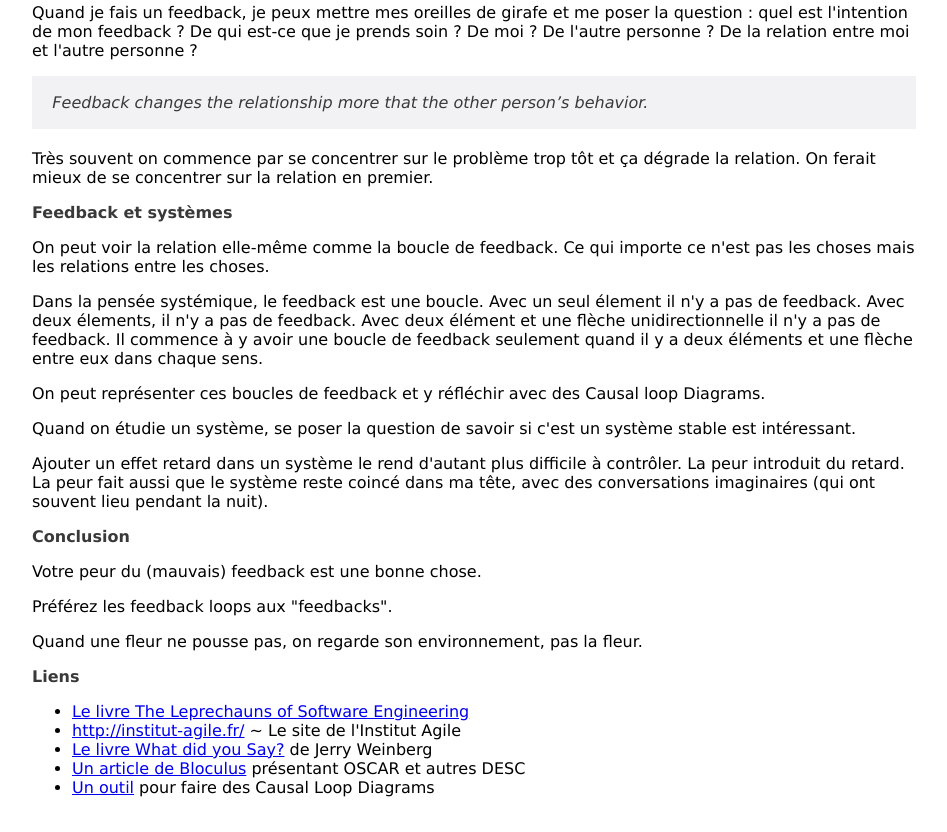
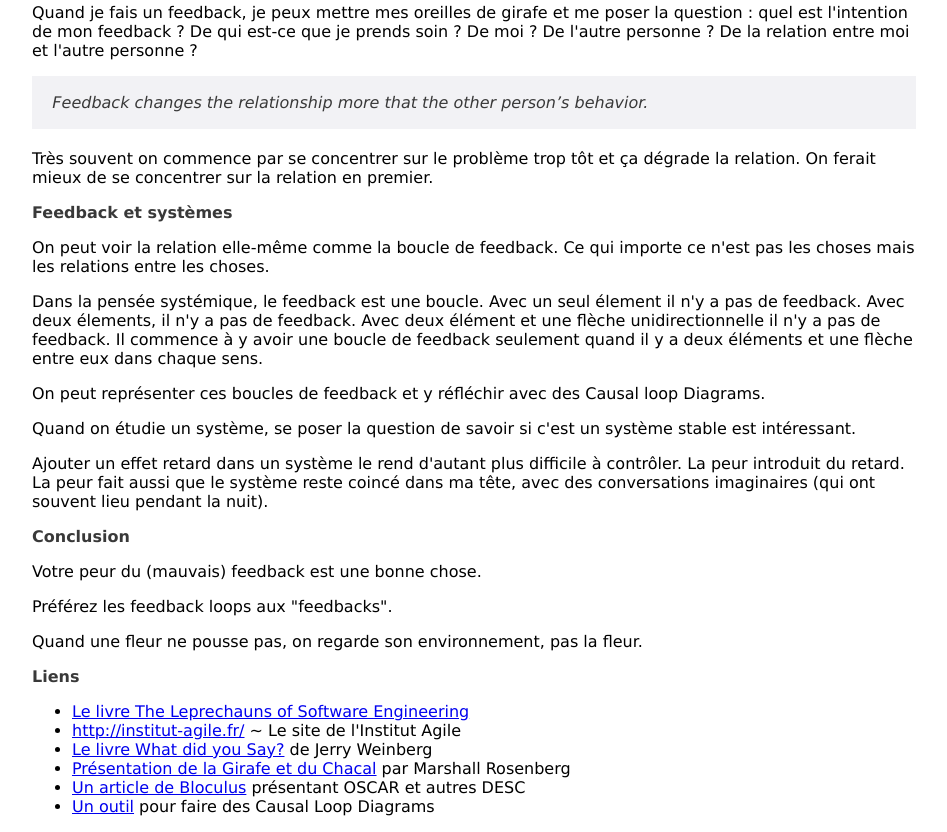
Before and after one commit to sroccaserra/sroccaserra.github.io, a plain HTML site: page pages/2023-05-29_NewCrafts_Paris_2023_~_Laurent_Bossavit.html in a window 1280 px wide. Shown: the part 2536-3368 px from the top of the page, without its empty margins (166-1113 px from the left). Drawn offline with Linux system fonts and the light colour scheme.

Commit message:
f Ajoute la girafe et le chacal

```diff
--- a/pages/2023-05-29_NewCrafts_Paris_2023_~_Laurent_Bossavit.html
+++ b/pages/2023-05-29_NewCrafts_Paris_2023_~_Laurent_Bossavit.html
@@ -173,6 +173,7 @@ flèche entre eux dans chaque sens.</p>
 <li><a href="https://leanpub.com/leprechauns">Le livre The Leprechauns of Software Engineering</a></li>
 <li><a href="http://institut-agile.fr/">http://institut-agile.fr/</a> ~ Le site de l'Institut Agile</li>
 <li><a href="https://leanpub.com/Feedback">Le livre What did you Say?</a> de Jerry Weinberg</li>
+<li><a href="https://www.youtube.com/watch?v=Xov5z_GJ9Zs">Présentation de la Girafe et du Chacal</a> par Marshall Rosenberg</li>
 <li><a href="https://bloculus.com/sauvez-des-vies-faites-des-feedbacks/">Un article de Bloculus</a> présentant OSCAR et autres DESC</li>
 <li><a href="https://ncase.me/loopy/">Un outil</a> pour faire des Causal Loop Diagrams</li>
 </ul>
```
Also changed, not shown: 1 other file.
